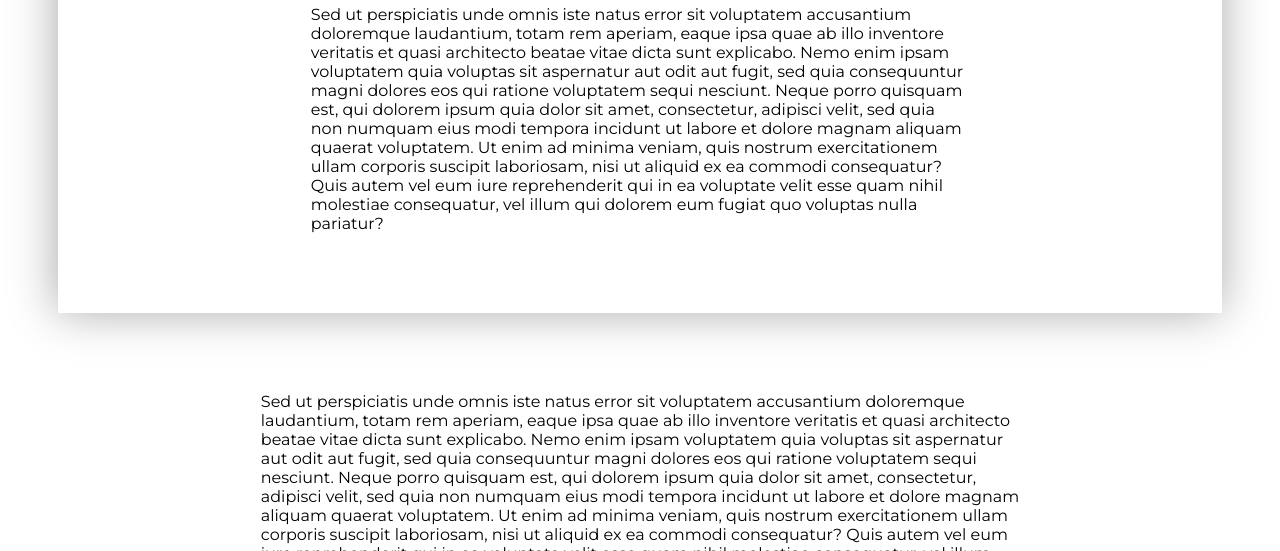
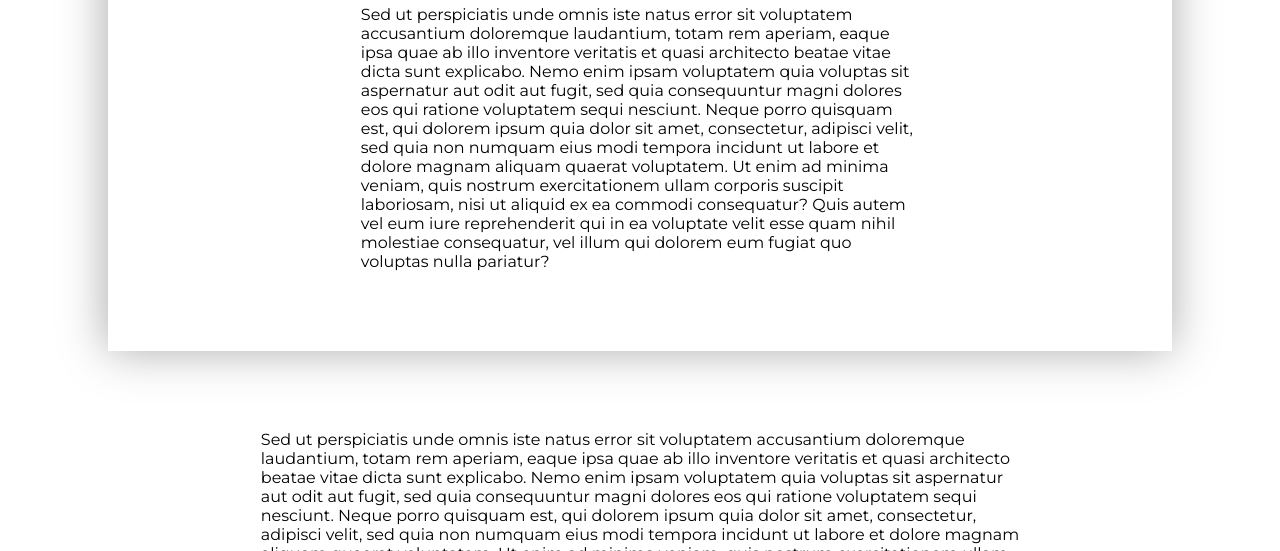
Before and after one commit to lettheboydie/deathwish, a plain HTML site: page index.html in a window 1280 px wide. Shown: the part 605-1156 px from the top of the page. Drawn offline with Linux system fonts and the light colour scheme.

Commit message:
Update style.css

```diff
--- a/css/style.css
+++ b/css/style.css
@@ -27,7 +27,7 @@ header{
 }
 
 .about{
-	margin:0px 50px;
+	margin:0px 100px;
 	padding:5% 20%;
 	font-family:Montserrat;
 	box-shadow:-1px -1px 44px 0 #A9A9A9;
```
